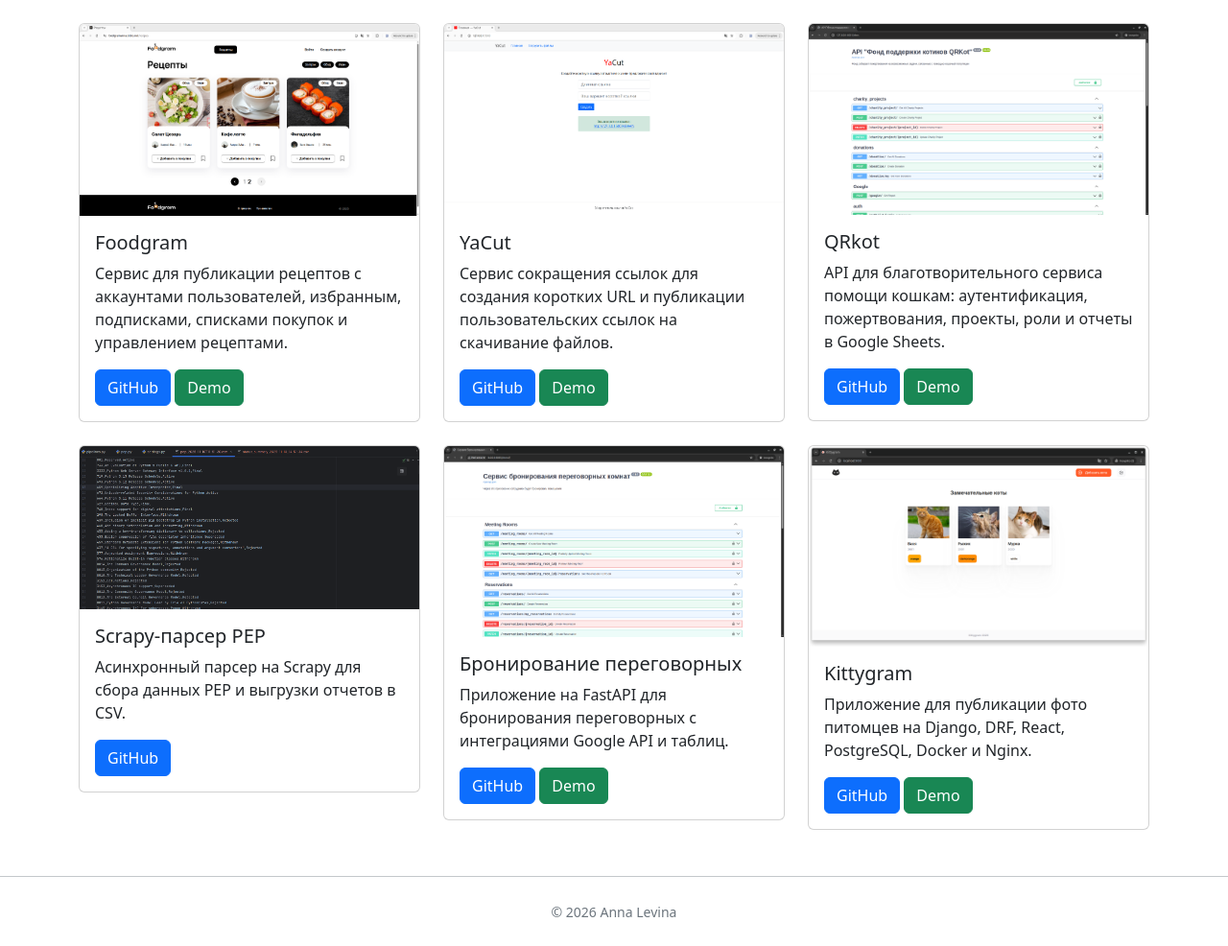
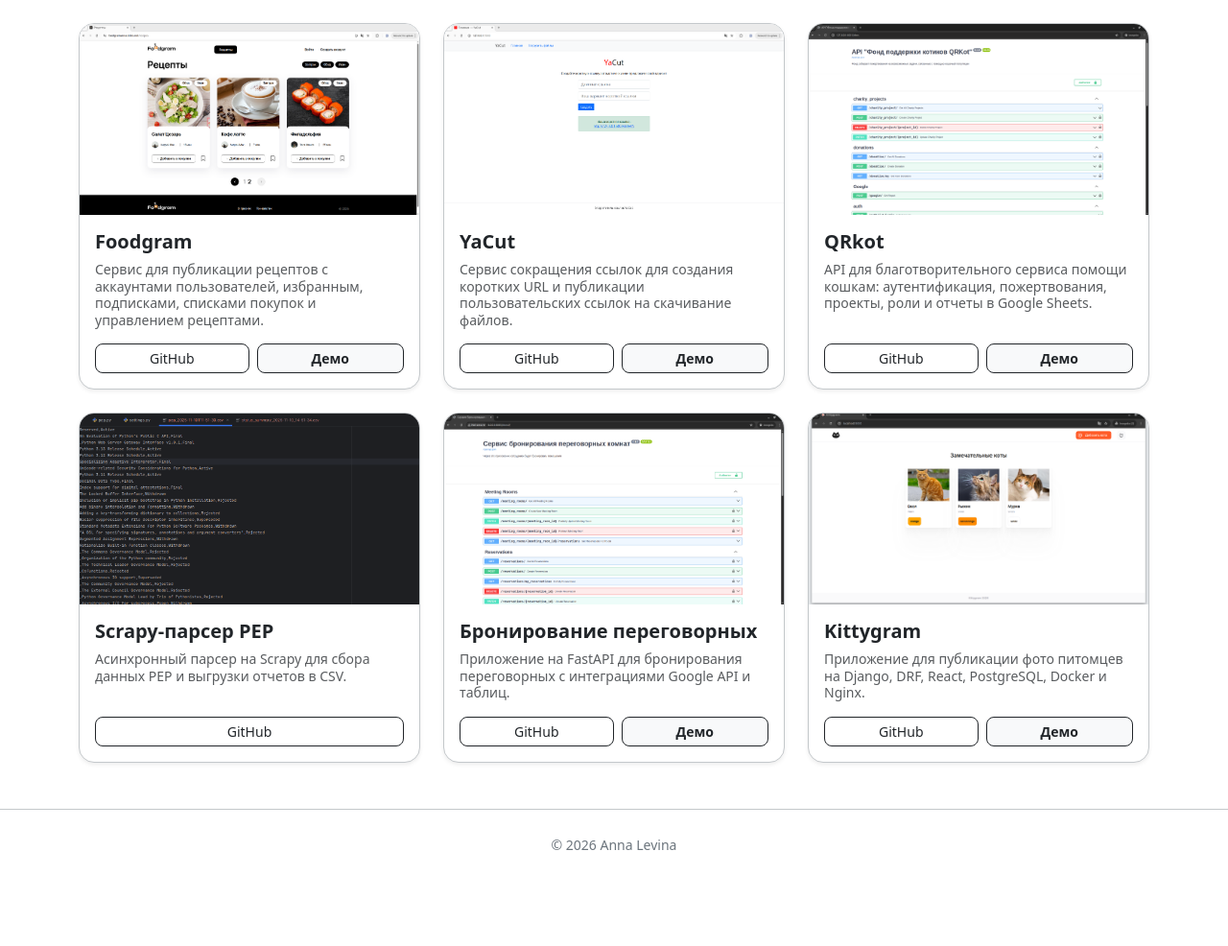
Before and after one commit to levinadev/portfolio, a Flask app: page / in a window 1280 px wide. Shown: the part 57-1043 px from the top of the page at 96% size. After the commit the page ends 943 px from the top, so only its background shows below. Run offline with Flask 3, Linux system fonts and the light colour scheme.

Commit message:
feat: update projects cards

```diff
--- a/templates/macros/project_card.html
+++ b/templates/macros/project_card.html
@@ -1,18 +1,24 @@
 {% macro project_card(project) %}
-<div class="col-md-4 mb-4 project-item">
-  <div class="card">
-    <img
-      src="{{ url_for('static', filename='images/' ~ project.image) }}"
-      class="card-img-top"
-      alt="{{ project.img_alt | default(project.title) }}"
-    >
-    <div class="card-body">
-      <h5 class="card-title">{{ project.title }}</h5>
-      <p class="card-text">{{ project.description }}</p>
-      <div class="card-links">
-        <a href="{{ project.github }}" target="_blank" rel="noopener noreferrer" class="btn btn-primary">GitHub</a>
+<div class="col-12 col-md-6 col-lg-4 mb-4 d-flex align-items-stretch">
+  <div class="card h-100 w-100 border-secondary-subtle shadow-sm rounded-4 overflow-hidden d-flex flex-column">
+    <div class="ratio ratio-16x9 bg-body-secondary">
+      <img
+        src="{{ url_for('static', filename='images/' ~ project.image) }}"
+        class="object-fit-cover"
+        alt="{{ project.img_alt | default(project.title) }}"
+      >
+    </div>
+    <div class="card-body d-flex flex-column flex-grow-1 px-3 pt-3 pb-3">
+      <h5 class="card-title fw-bold mb-2">{{ project.title }}</h5>
+      <p class="card-text flex-grow-1 small text-body-secondary mb-3 lh-sm">{{ project.description }}</p>
+      <div class="mt-auto w-100">
         {% if project.demo %}
-        <a href="{{ project.demo }}" target="_blank" rel="noopener noreferrer" class="btn btn-success">Demo</a>
+        <div class="d-flex gap-2">
+          <a href="{{ project.github }}" target="_blank" rel="noopener noreferrer" class="btn btn-outline-dark btn-sm flex-fill rounded-3">GitHub</a>
+          <a href="{{ project.demo }}" target="_blank" rel="noopener noreferrer" class="btn btn-light border border-dark btn-sm flex-fill rounded-3 text-dark fw-semibold">Демо</a>
+        </div>
+        {% else %}
+        <a href="{{ project.github }}" target="_blank" rel="noopener noreferrer" class="btn btn-outline-dark btn-sm w-100 rounded-3">GitHub</a>
         {% endif %}
       </div>
     </div>
```
